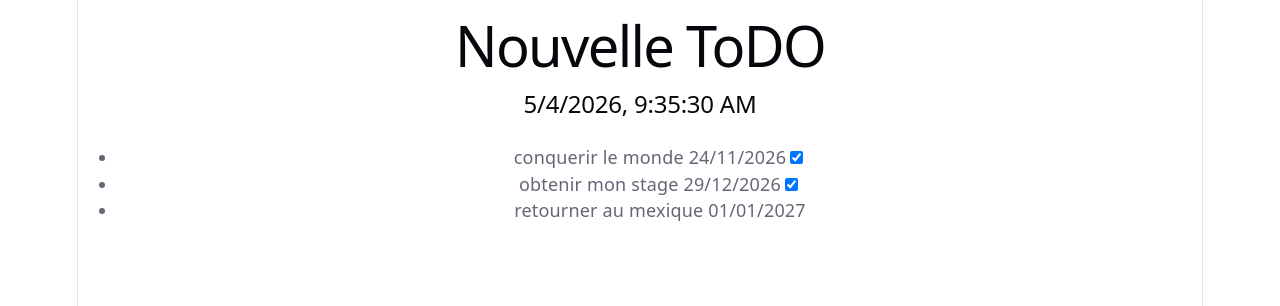
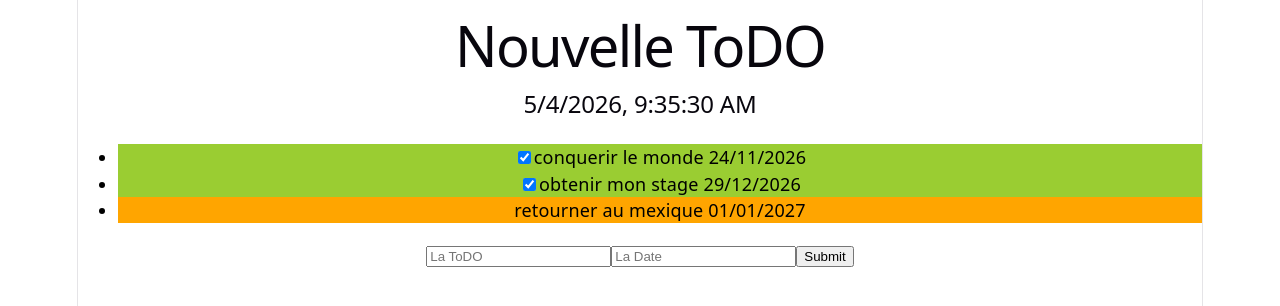
Before and after one commit to lasi23/ToDoList, a React (Vite) app: page / in a window 1280 px wide. Shown: the top 306 px of the page. Built offline with nearby package versions, Linux system fonts and the light colour scheme.

Commit message:
feat: partie05

```diff
--- a/src/App.jsx
+++ b/src/App.jsx
@@ -21,11 +21,30 @@ const TODOS = [
 
 
 
-function ToDo({ todo, date, checked}) {
+function ToDo({ todo, date, checked, onClick}) {
+  function handleClick(todo){
+    alert(todo)
+  }
   if(checked){
-    return <li className="green"><input type="checkbox" defaultChecked/>{todo} {date} </li>
+    return <li className="green" onClick={()=>handleClick(todo)}><input type="checkbox" defaultChecked/>{todo} {date} </li>
   }
   return <li className="orange">{todo} {date}</li>
+}
+
+function Form({onSubmit}){
+  function handleChange(e){
+    console.log(e.target.value)
+  }
+  function handleSubmit(e){
+    e.preventDefault()
+    const INPUTS = document.querySelectorAll('input[type=text]')
+    INPUTS.forEach(input=>(console.log(input.value)))
+  }
+  return <form onSubmit={handleSubmit}>
+    <input onChange={e=>handleChange(e)} type='text' placeholder='La ToDO' />
+    <input onChange={e=>handleChange(e)} type='text' placeholder='La Date'/>
+    <input type='submit'/>
+  </form>
 }
 
 function ToDoTernaire({todo, date, checked}) {
@@ -46,7 +65,7 @@ function App() {
   const LIST_TODO = []
 
   TODOS.forEach((todo, index)=> {
-    LIST_TODO.push(<ToDoAnd key={index} todo={todo.todo} date={todo.date} checked={todo.checked}/>)
+    LIST_TODO.push(<ToDo key={index} todo={todo.todo} date={todo.date} checked={todo.checked}/>)
   })
 
   return <>
@@ -56,6 +75,7 @@ function App() {
 
       {LIST_TODO}
     </ul>
+    <Form onSubmit={e=>handleSubmit(e)}/>
 
   </>
 }
```
